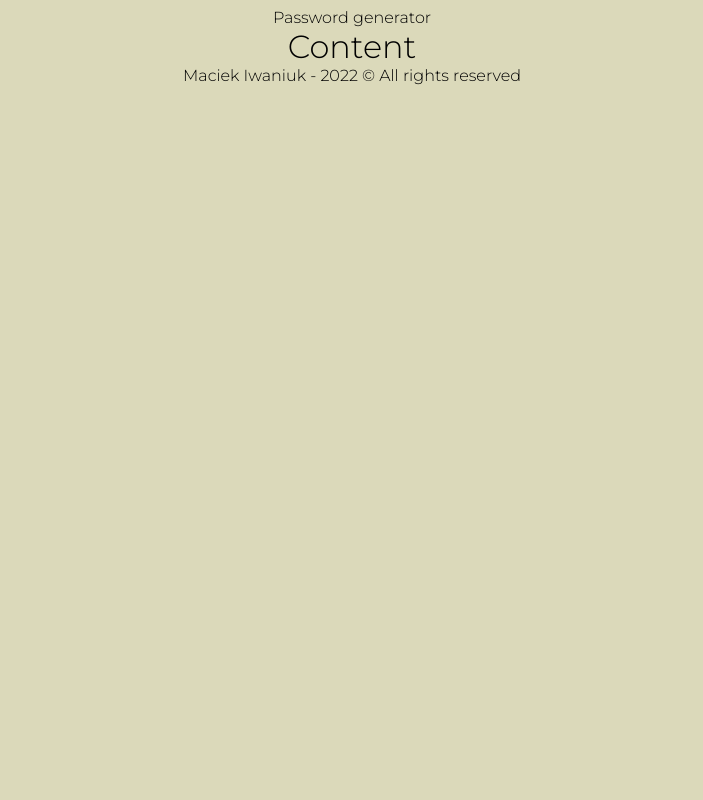
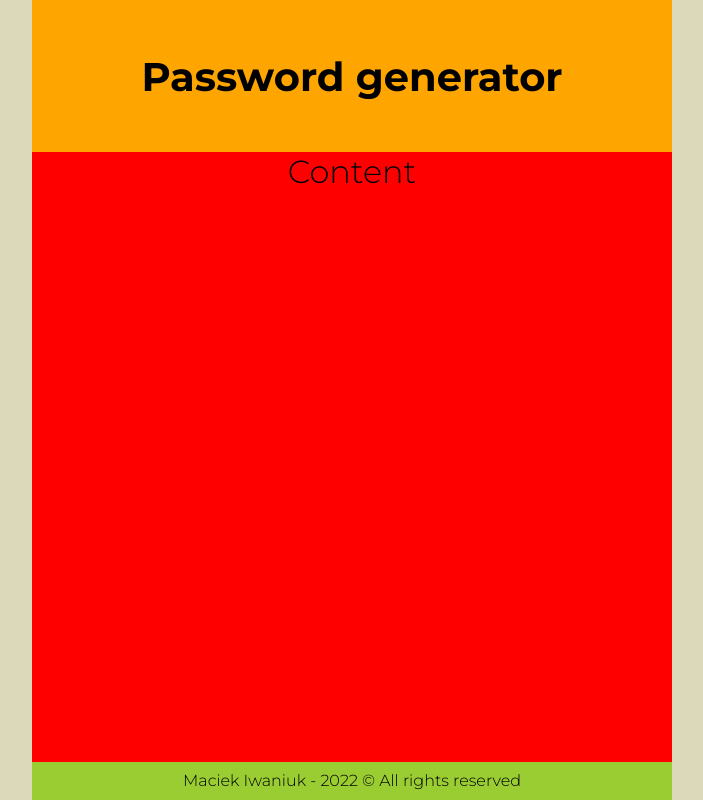
Before and after one commit to maciekiwaniuk/password-generator, a Vue app: page / in a window 1280 px wide. Shown: the whole page, without its empty margins (288-991 px from the left). Built offline with nearby package versions, Linux system fonts and the light colour scheme.

Commit message:
Update styles

```diff
--- a/src/App.vue
+++ b/src/App.vue
@@ -22,16 +22,50 @@ export default {
 <style lang="scss">
 @import url('https://fonts.googleapis.com/css2?family=Montserrat:wght@100;300;700&display=swap');
 
+/** variables **/
+$background-color: rgb(219, 217, 186);
+
 /** set default font-size to 62,5% so 1rem = 10px **/
-body {
+* {
+    margin: 0;
+    padding: 0;
+    box-sizing: border-box;
     font-family: 'Montserrat', sans-serif;
     -webkit-font-smoothing: antialiased;
     -moz-osx-font-smoothing: grayscale;
     font-size: 62,5%;
-    background-color: rgb(219, 217, 186);
+}
+
+body {
+    background-color: $background-color;
 }
 
 #app {
+    display: grid;
+    grid-auto-rows: 2fr 8fr 0.5fr;
+    min-height: 100vh;
     text-align: center;
+
+    /** Size of app **/
+    width: 100vw;
+    margin: 0 0 0 0;
+    @media (min-width: 40rem) {
+        width: 80vw;
+        margin: 0 10vw 0 10vw;
+    }
+    @media (min-width: 60rem) {
+        width: 60vw;
+        margin: 0 20vw 0 20vw;
+    }
+    @media (min-width: 80rem) {
+        width: 50vw;
+        margin: 0 25vw 0 25vw;
+    }
+    @media (min-width: 100rem) {
+        width: 40vw;
+        margin: 0 30vw 0 30vw;
+    }
 }
+
+
 </style>
--- a/src/components/PasswordGenerator.vue
+++ b/src/components/PasswordGenerator.vue
@@ -9,8 +9,11 @@ export default {
     name: 'PasswordGenerator',
     data() {
         return {
-            clicks: 0
+
         }
+    },
+    methods: {
+
     }
 }
 </script>
@@ -18,5 +21,6 @@ export default {
 <style lang="scss" scoped>
 .password-generator {
     font-size: 2rem;
+    background-color: red;
 }
 </style>
--- a/src/components/TheFooter.vue
+++ b/src/components/TheFooter.vue
@@ -17,8 +17,9 @@ export default {
 
 <style lang="scss" scoped>
 .footer {
-    width: 100%;
-    min-height: 10vh;
-    font-size: 1rem;
+    display: flex;
+    justify-content: center;
+    align-items: center;
+    background-color: yellowgreen;
 }
 </style>
--- a/src/components/TheHeader.vue
+++ b/src/components/TheHeader.vue
@@ -11,5 +11,12 @@ export default {
 </script>
 
 <style lang="scss" scoped>
-
+.header {
+    display: flex;
+    justify-content: center;
+    align-items: center;
+    font-size: 2.5rem;
+    font-weight: 700;
+    background-color: orange;
+}
 </style>
```
